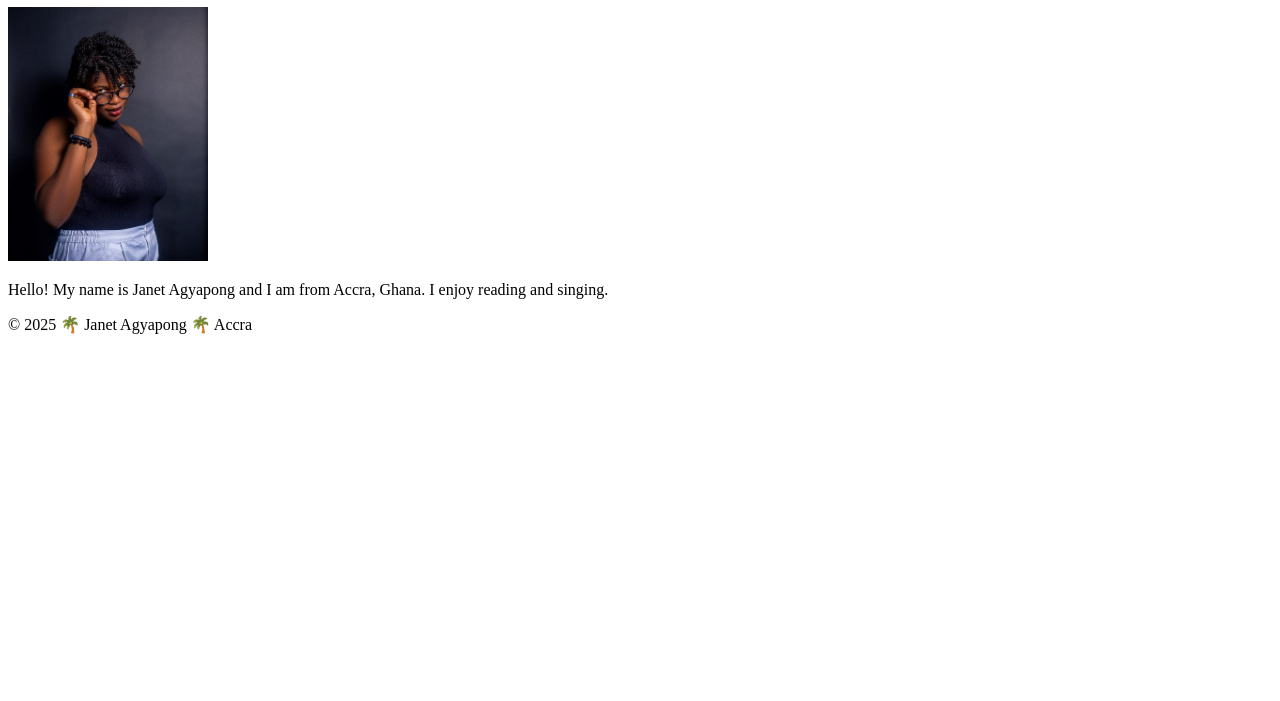
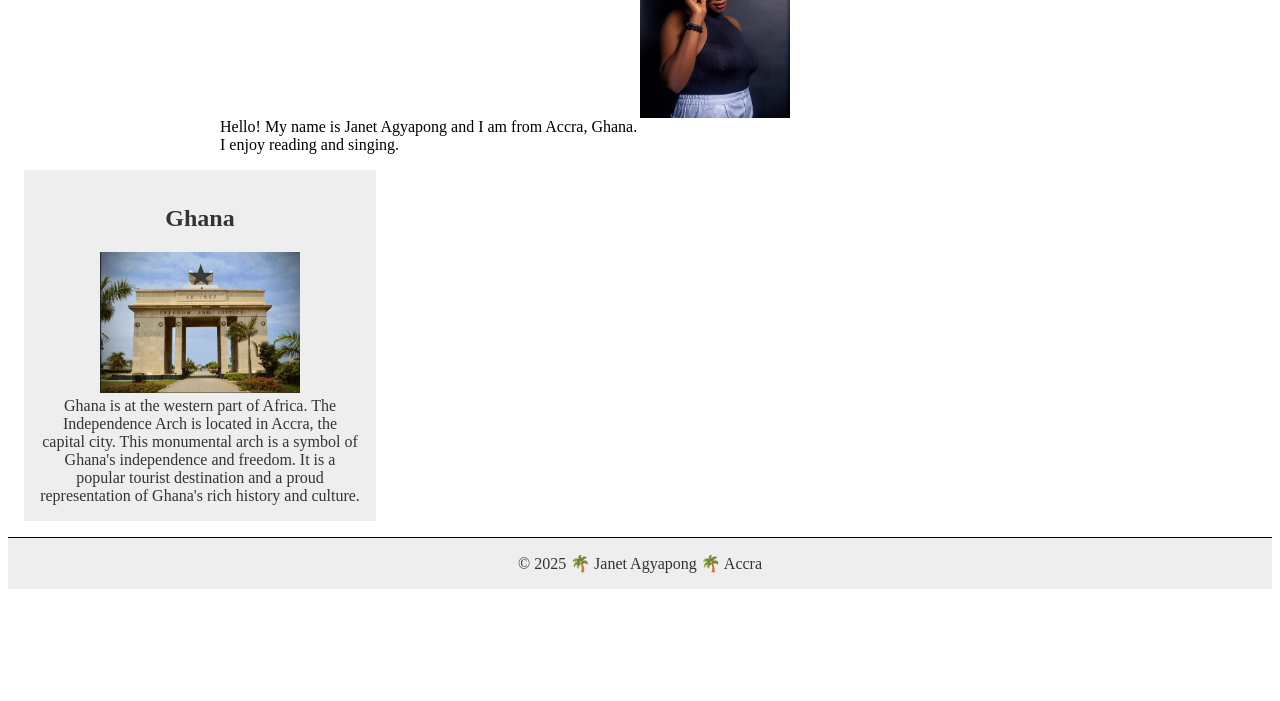
Before and after one commit to swankyjane/wdd130, a plain HTML site: page index.html in a window 1280 px wide. Shown: the part 99-800 px from the top of the page. Drawn offline with Linux system fonts and the light colour scheme.

Commit message:
new update on homepage enhancement

```diff
--- a/index.html
+++ b/index.html
@@ -4,14 +4,19 @@
 <head>
   <meta charset="UTF-8">
   <meta name="viewport" content="width=device-width, initial-scale=1.0">
-  <title>Agyapong Janet | WDD 130</title>
+  <title> Janet Agyapong | WDD 130</title>
+  <meta name="description" content="Janet Agyapong's BYU-Idaho WDD 130 course home page">
+  <meta name="author" content="Janet Agyapong">
+
+  <link rel="stylesheet" href="styles/styles.css">
 </head>
 
 <body>
   <header>
     <nav>
       <a href="#">Home</a>
-      <a href="wwr">Rafting Site</a>
+      <a href="wwr">Rafting Website</a>
+      <a href="wwr/site-plan-rafting.html">Rafting Siteplan</a>
     </nav>
   </header>
   <main>
@@ -19,9 +24,16 @@
     <img src="images/profile.jpg" alt="Photo of Janet Agyapong" width="200">
     <p>Hello! My name is Janet Agyapong and I am from Accra, Ghana. I enjoy reading and singing.</p>
   </main>
+ <aside>
+
+    <h2>Ghana</h2>
+    <img src="images/Ghana.jpg" alt="independence Arch">
+    <p>Ghana is at the western part of Africa. The Independence Arch is located in Accra, the capital city.
+      This monumental arch is a symbol of Ghana's independence and freedom. It is a popular tourist
+      destination and a proud representation of Ghana's rich history and culture.</p>
+  </aside>
   <footer>
     <p>© 2025 🌴 Janet Agyapong 🌴 Accra</p>
   </footer>
 </body>
-
 </html>
--- /dev/null
+++ b/styles/styles.css
@@ -0,0 +1,47 @@
+main {
+    max-width: 840px;
+    margin: 0 auto;
+    display: grid;
+    grid-template-columns: 1fr 1fr;
+}
+
+aside {
+    width: 20rem;
+    margin: 1rem;
+    border: 1px solid rgb(red, green, blue) (0 0 0/0.2);/*  */
+    padding: 1rem;
+    background-color: #eee;
+    color: #333;
+    text-align: center;
+}
+
+aside img  {
+    width: 200px;
+    height: auto;
+}
+
+main img {
+    width: 150px;
+    height: auto;
+}
+
+article {
+    margin: 1rem;
+    padding: 1rem;
+    border: 1px solid rgb(red, green, blue) (0 0 0/0.2);/*  */
+    background-color: #eee;
+    color: #333;
+}
+
+p {padding: 0;
+    margin: 0;
+}
+
+footer {
+    margin-top: 15px;
+    border-top: 1px solid #000;
+    text-align: center;
+    padding: 1rem;
+    background-color: #eee;
+    color: #333;
+}
```
Also changed, not shown: images/Ghana.jpg (added).
